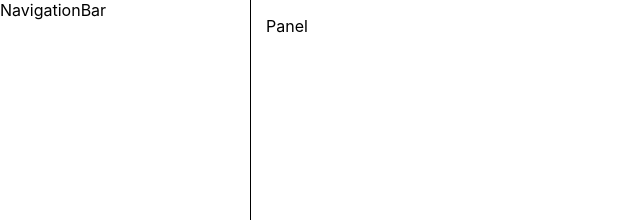
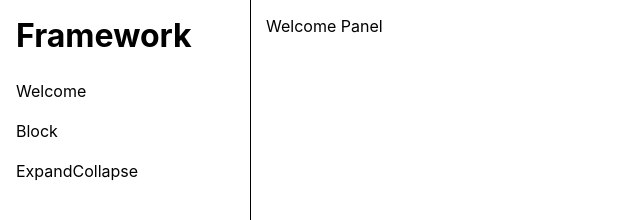
Before and after one commit to khanmohtashim22/framework, a React app: page / in a window 1280 px wide. Shown: the top 220 px of the page, without its empty margins (0-640 px from the left). Built offline with nearby package versions, Linux system fonts and the light colour scheme.

Commit message:
SPA ready, routes ready, links working, work on css

```diff
--- a/package.json
+++ b/package.json
@@ -10,6 +10,7 @@
     "prop-types": "^15.7.2",
     "react": "^16.11.0",
     "react-dom": "^16.11.0",
+    "react-router-dom": "^5.2.0",
     "react-scripts": "3.2.0"
   },
   "scripts": {
--- a/src/sandbox/Sandbox.js
+++ b/src/sandbox/Sandbox.js
@@ -1,13 +1,13 @@
 import React from 'react'
+import { BrowserRouter as Router } from 'react-router-dom'
 
 import NavigationBar from './sandbox-components/navigation-bar/NavigationBar'
 import Panel from './sandbox-components/panel/Panel'
-import Block from '../components/block/Block'
 
 const Sandbox = () => (
-  <Block layout={true}>
+  <Router>
     <NavigationBar />
     <Panel />
-  </Block>
+  </Router>
 )
 export default Sandbox
--- /dev/null
+++ b/src/sandbox/lib/Routes.js
@@ -0,0 +1,11 @@
+import WelcomePanel from '../sandbox-components/panels/welcome-panel/WelcomePanel'
+import BlockPanel from '../sandbox-components/panels/block-panel/BlockPanel'
+import ExpandCollapsePanel from '../sandbox-components/panels/expand-collapse-panel/ExpandCollapsePanel'
+
+const Routes = [
+  { path: '/', component: WelcomePanel, name: 'Welcome' },
+  { path: '/block', component: BlockPanel, name: 'Block' },
+  { path: '/expand-collapse', component: ExpandCollapsePanel, name: 'ExpandCollapse' }
+]
+
+export default Routes
--- a/src/sandbox/sandbox-components/navigation-bar/NavigationBar.js
+++ b/src/sandbox/sandbox-components/navigation-bar/NavigationBar.js
@@ -1,15 +1,29 @@
 import React from 'react'
+import { Link } from 'react-router-dom'
 
 import Block from '../../../components/block/Block'
+import Routes from '../../lib/Routes'
 
 import styles from './NavigationBar.module.scss'
 
-const NavigationBar = () => {
-  return (
-    <Block className={styles['navigation-bar']}>
-      NavigationBar
+const NavigationBar = () => (
+  <div className={styles['navigation-bar']}>
+    <Block el="h1" m={0} p={16}>
+      Framework
     </Block>
-  )
-}
+    <ul className={styles['list']}>
+      {
+        Routes.map((route, index) => {
+          const { path, name } = route
+          return (
+            <Block el="li" key={index}>
+              <Link to={path} className={styles['link']}>{name}</Link>
+            </Block>
+          )
+        })
+      }
+    </ul>
+  </div>
+)
 
 export default NavigationBar
--- a/src/sandbox/sandbox-components/navigation-bar/NavigationBar.module.scss
+++ b/src/sandbox/sandbox-components/navigation-bar/NavigationBar.module.scss
@@ -6,3 +6,20 @@
   bottom: 0;
   border-right: 1px solid black;
 }
+
+.list {
+  list-style: none;
+  padding: 0;
+  margin: 0;
+}
+
+.link {
+  padding: 10px 16px;
+  display: block;
+  text-decoration: none;
+  color: black;
+}
+
+.link:hover {
+  text-decoration: underline;
+}
--- a/src/sandbox/sandbox-components/panel/Panel.js
+++ b/src/sandbox/sandbox-components/panel/Panel.js
@@ -1,15 +1,14 @@
 import React from 'react'
 
 import Block from '../../../components/block/Block'
+import RoutesBuilder from '../routes-builder/RoutesBuilder'
 
 import styles from './Panel.module.scss'
 
-const Panel = () => {
-  return (
-    <Block className={styles['panel']} p={16}>
-      Panel
-    </Block>
-  )
-}
+const Panel = () => (
+  <Block className={styles['panel']} p={16}>
+    <RoutesBuilder />
+  </Block>
+)
 
 export default Panel
--- a/src/sandbox/sandbox-components/panels/block-panel/BlockPanel.js
+++ b/src/sandbox/sandbox-components/panels/block-panel/BlockPanel.js
@@ -1,6 +1,6 @@
 import React from 'react'
 
-import Block from '../../../components/block/Block'
+import Block from '../../../../components/block/Block'
 
 const BlockPanel = () => {
   return (
--- /dev/null
+++ b/src/sandbox/sandbox-components/panels/welcome-panel/WelcomePanel.js
@@ -0,0 +1,9 @@
+import React from 'react'
+
+const WelcomePanel = () => (
+  <div>
+    Welcome Panel
+  </div>
+)
+
+export default WelcomePanel
--- /dev/null
+++ b/src/sandbox/sandbox-components/routes-builder/RoutesBuilder.js
@@ -0,0 +1,20 @@
+import React from 'react'
+import {
+  Switch,
+  Route,
+} from 'react-router-dom'
+
+import Routes from '../../lib/Routes'
+
+const RoutesBuilder = () => (
+  <Switch>
+    {
+      Routes.map((route, index) => {
+        const { path, component } = route
+        return <Route key={index} exact={true} path={path} component={component} />
+      })
+    }
+  </Switch>
+)
+
+export default RoutesBuilder
```
Also changed, not shown: src/sandbox/sandbox-components/panels/expand-collapse-panel/ExpandCollapsePanel.js (+7 -7 lines), 1 other file.
